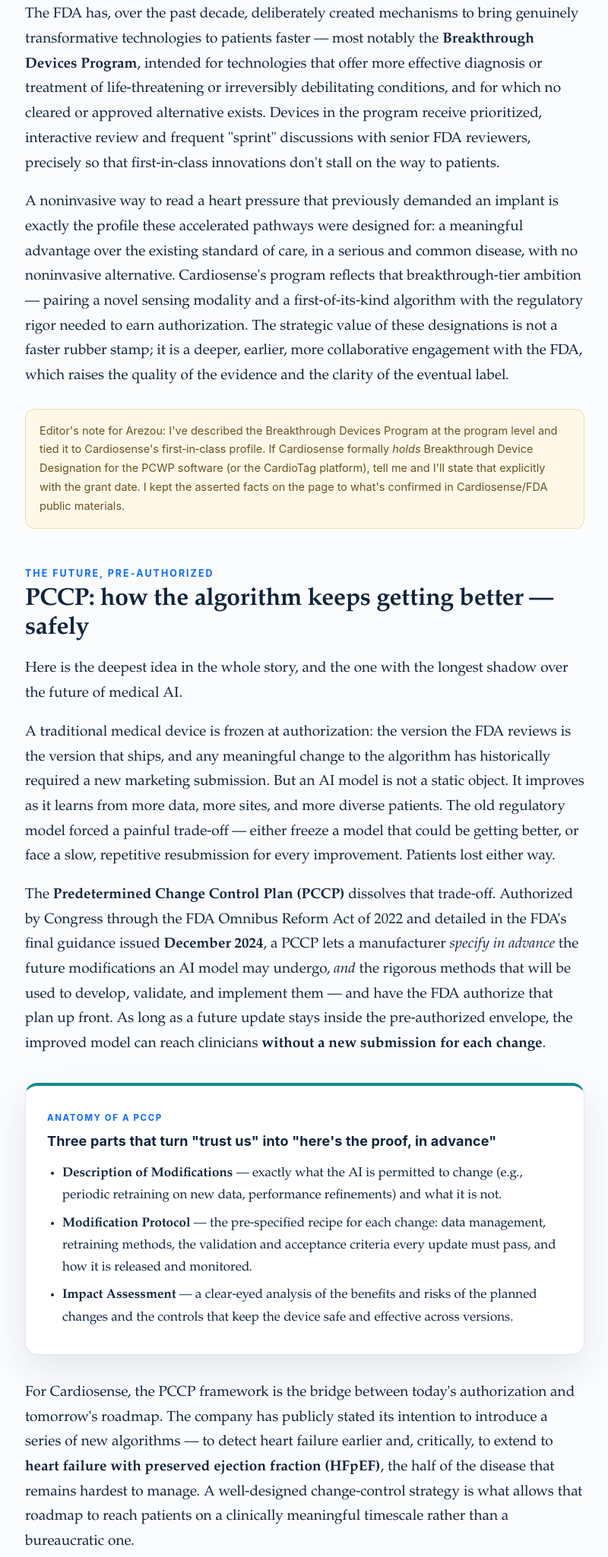
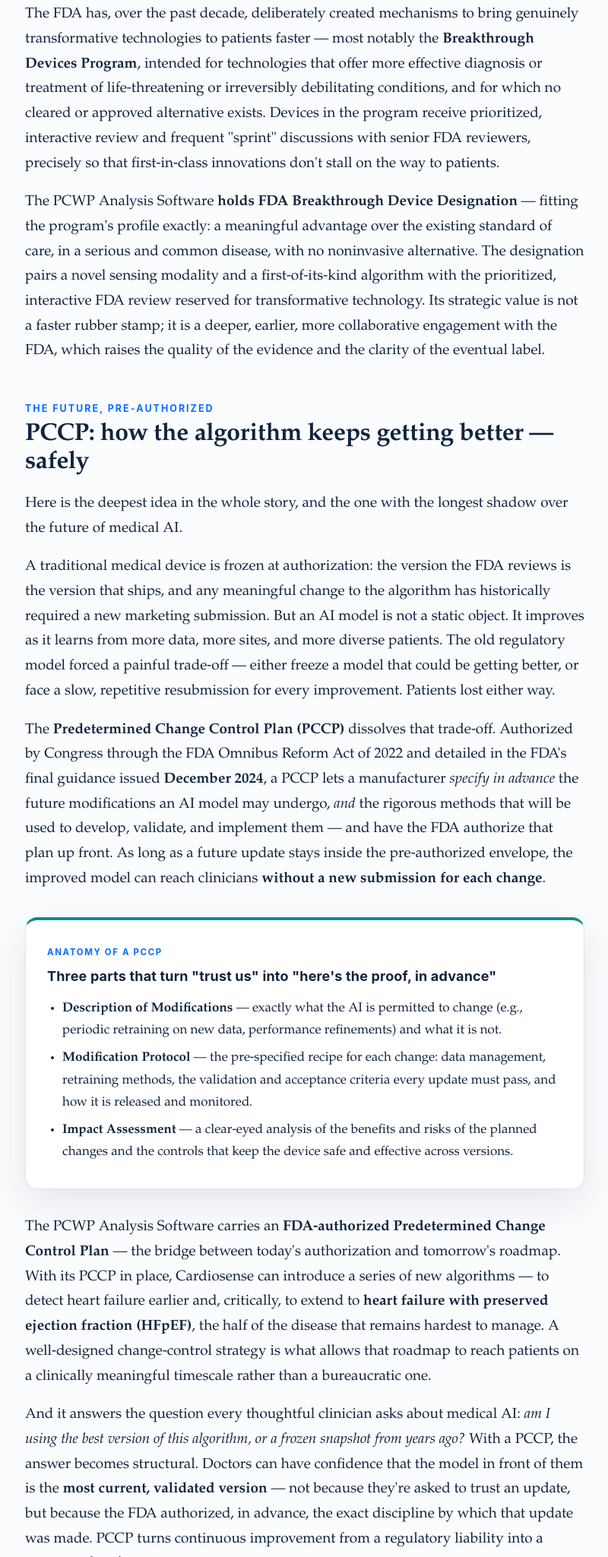
Before and after one commit to babakpNinja/cardiosense-regulatory-feature, a website: page index.html in a window 1280 px wide. Shown: the part 7267-9316 px from the top of the page at 76% size, without its empty margins (239-1039 px from the left). Drawn offline with Linux system fonts and the light colour scheme.

Commit message:
Confirm BDD + PCCP status; remove editor notes

```diff
--- a/index.html
+++ b/index.html
@@ -282,11 +282,7 @@
 
   <p>The FDA has, over the past decade, deliberately created mechanisms to bring genuinely transformative technologies to patients faster — most notably the <strong>Breakthrough Devices Program</strong>, intended for technologies that offer more effective diagnosis or treatment of life‑threatening or irreversibly debilitating conditions, and for which no cleared or approved alternative exists. Devices in the program receive prioritized, interactive review and frequent "sprint" discussions with senior FDA reviewers, precisely so that first‑in‑class innovations don't stall on the way to patients.</p>
 
-  <p>A noninvasive way to read a heart pressure that previously demanded an implant is exactly the profile these accelerated pathways were designed for: a meaningful advantage over the existing standard of care, in a serious and common disease, with no noninvasive alternative. Cardiosense's program reflects that breakthrough‑tier ambition — pairing a novel sensing modality and a first‑of‑its‑kind algorithm with the regulatory rigor needed to earn authorization. The strategic value of these designations is not a faster rubber stamp; it is a deeper, earlier, more collaborative engagement with the FDA, which raises the quality of the evidence and the clarity of the eventual label.</p>
-
-  <div class="note">
-    Editor's note for Arezou: I've described the Breakthrough Devices Program at the program level and tied it to Cardiosense's first‑in‑class profile. If Cardiosense formally <em>holds</em> Breakthrough Device Designation for the PCWP software (or the CardioTag platform), tell me and I'll state that explicitly with the grant date. I kept the asserted facts on the page to what's confirmed in Cardiosense/FDA public materials.
-  </div>
+  <p>The PCWP Analysis Software <strong>holds FDA Breakthrough Device Designation</strong> — fitting the program's profile exactly: a meaningful advantage over the existing standard of care, in a serious and common disease, with no noninvasive alternative. The designation pairs a novel sensing modality and a first‑of‑its‑kind algorithm with the prioritized, interactive FDA review reserved for transformative technology. Its strategic value is not a faster rubber stamp; it is a deeper, earlier, more collaborative engagement with the FDA, which raises the quality of the evidence and the clarity of the eventual label.</p>
 
   <!-- ============ PCCP ============ -->
   <h2><span class="eyebrow">The Future, Pre‑Authorized</span>PCCP: how the algorithm keeps getting better — safely</h2>
@@ -307,7 +303,7 @@
     </ul>
   </div>
 
-  <p>For Cardiosense, the PCCP framework is the bridge between today's authorization and tomorrow's roadmap. The company has publicly stated its intention to introduce a series of new algorithms — to detect heart failure earlier and, critically, to extend to <strong>heart failure with preserved ejection fraction (HFpEF)</strong>, the half of the disease that remains hardest to manage. A well‑designed change‑control strategy is what allows that roadmap to reach patients on a clinically meaningful timescale rather than a bureaucratic one.</p>
+  <p>The PCWP Analysis Software carries an <strong>FDA‑authorized Predetermined Change Control Plan</strong> — the bridge between today's authorization and tomorrow's roadmap. With its PCCP in place, Cardiosense can introduce a series of new algorithms — to detect heart failure earlier and, critically, to extend to <strong>heart failure with preserved ejection fraction (HFpEF)</strong>, the half of the disease that remains hardest to manage. A well‑designed change‑control strategy is what allows that roadmap to reach patients on a clinically meaningful timescale rather than a bureaucratic one.</p>
 
   <p>And it answers the question every thoughtful clinician asks about medical AI: <em>am I using the best version of this algorithm, or a frozen snapshot from years ago?</em> With a PCCP, the answer becomes structural. Doctors can have confidence that the model in front of them is the <strong>most current, validated version</strong> — not because they're asked to trust an update, but because the FDA authorized, in advance, the exact discipline by which that update was made. PCCP turns continuous improvement from a regulatory liability into a patient‑safety feature.</p>
 
@@ -316,9 +312,6 @@
     <cite>— Arezou Azar, PhD</cite>
   </blockquote>
 
-  <div class="note">
-    Editor's note for Arezou: I've framed PCCP as Cardiosense's lifecycle strategy and tied it to the public HFpEF roadmap. If the De Novo authorization <em>itself</em> included an FDA‑authorized PCCP (and you can share its scope), I'll convert this section from "framework + intent" to a concrete, documented account of your authorized plan. Just say the word.
-  </div>
 
   <!-- ============ IMPACT ============ -->
   <h2><span class="eyebrow">The Payoff</span>What this changes for doctors and patients</h2>
```
